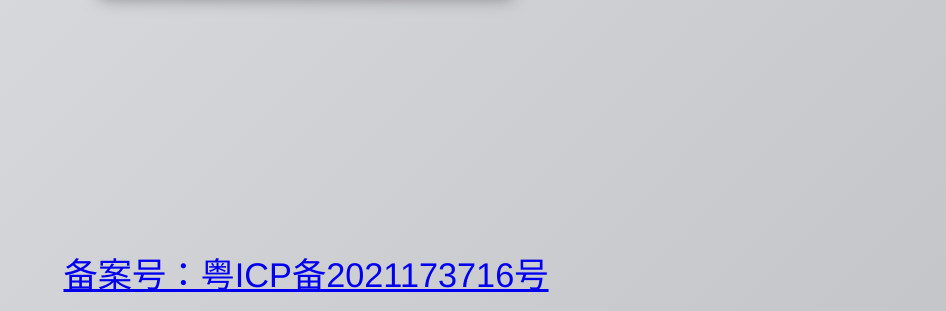
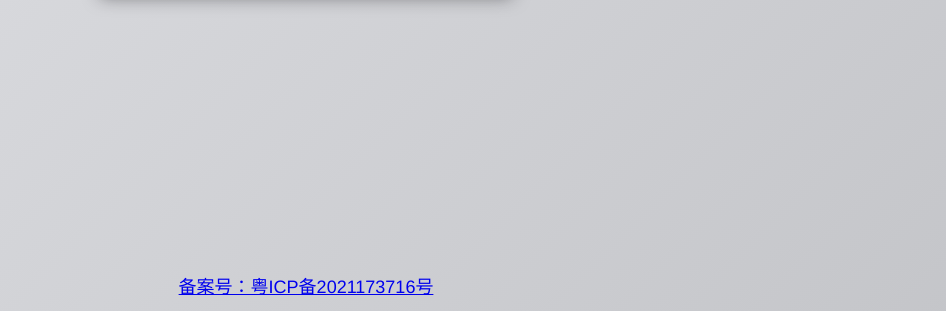
Before and after one commit to zhqyan/zhqyan.github.io, a plain HTML site: page index.html in a window 1280 px wide. Shown: the part 489-800 px from the top of the page, without its empty margins (334-1280 px from the left). Drawn offline with Linux system fonts and the light colour scheme.

Commit message:
Update index.html

```diff
--- a/index.html
+++ b/index.html
@@ -30,7 +30,7 @@
       <div class="clock__digits" data-next>00</div>
     </div>
   </div>
-  <footer style='position: fixed; bottom: 10px; left:50%; transform: translateX(-50%); width: 100%; text-align: center;'>
+  <footer style='position: fixed; bottom: 10px; left:50%; transform: translateX(-50%); width: 100%; text-align: center; font-size: 18px;'>
     <a href='https://beian.miit.gov.cn/' target='_blank'>备案号：粤ICP备2021173716号</a>
   </footer>
 </body>
```
